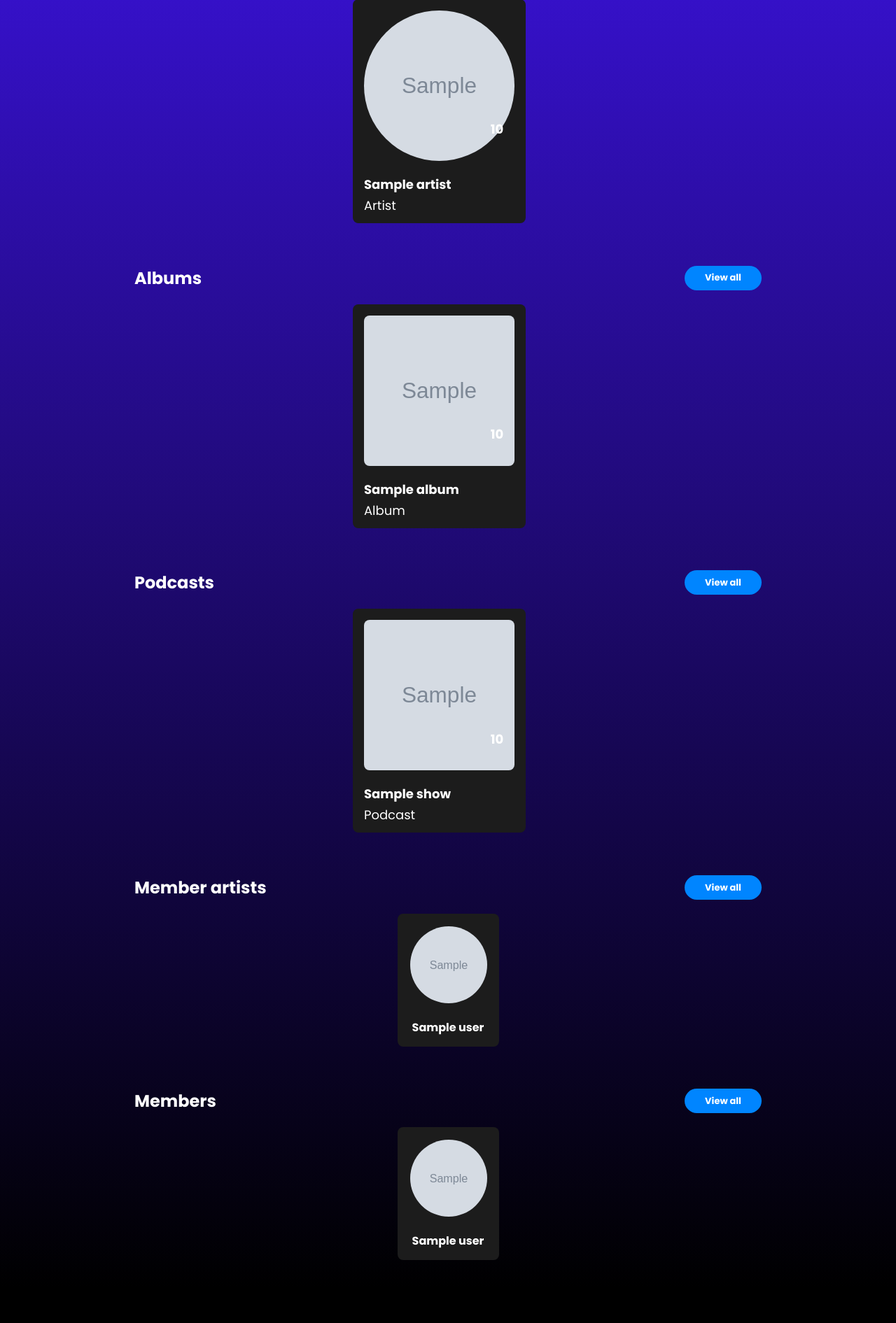
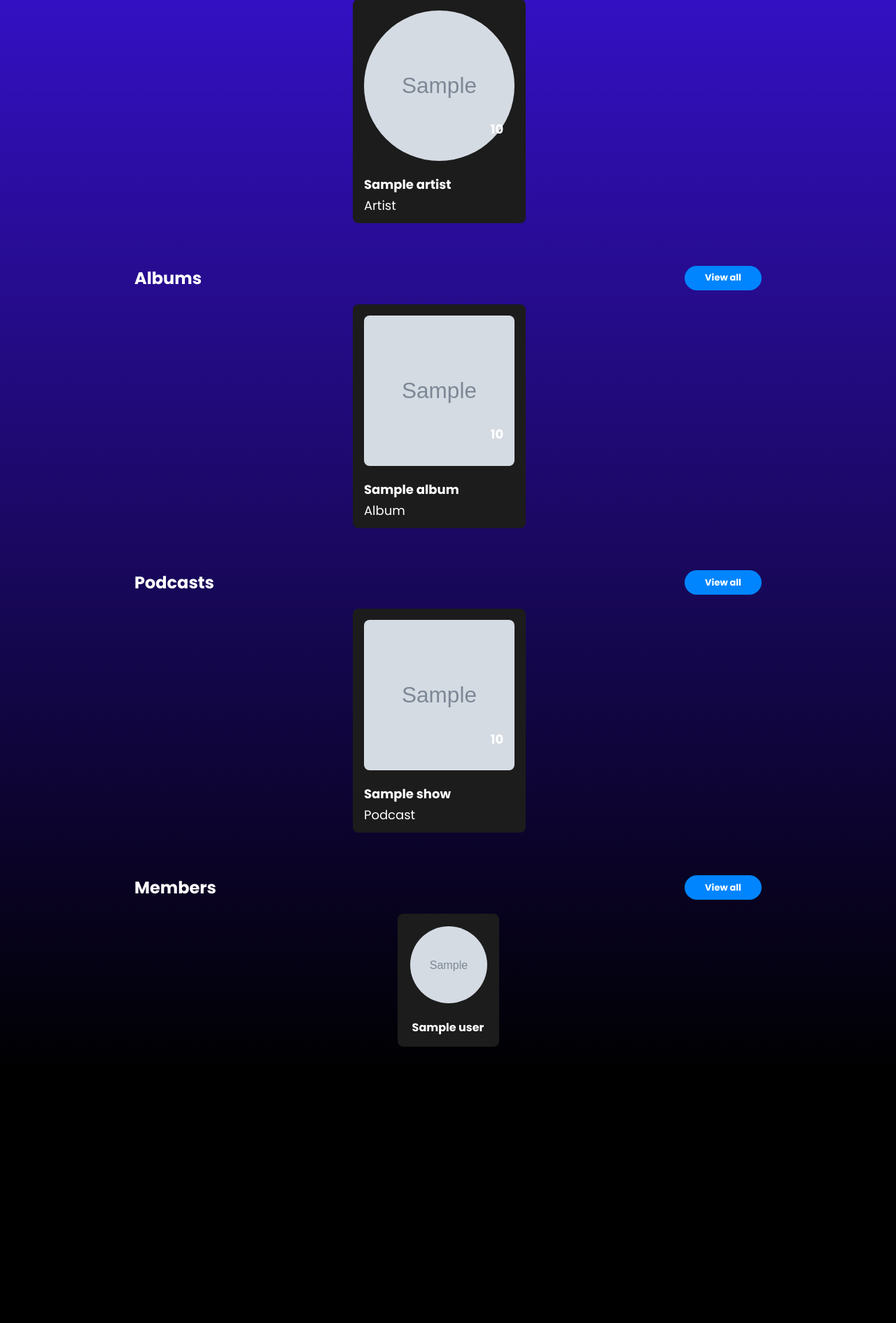
Before and after one commit to micaelaperillo/HexaTuneVault, a Django app: template frontend/templates/searchResult.html in a window 1280 px wide. Shown: the part 271-2162 px from the top of the page at 70% size. After the commit the page ends 1767 px from the top, so only its background shows below. Run offline with Django 5.2, Linux system fonts and the light colour scheme; the template is opened without the code that fills it: most values are stand-ins (such as "Sample title", 1, 10 or a date in 2020); grey boxes marked "Sample" are stand-in pictures.

Commit message:
unused member artistflag

```diff
--- a/frontend/pages/clients/artist_client.py
+++ b/frontend/pages/clients/artist_client.py
@@ -2,10 +2,7 @@ from . import api_client
 
 
 def search(query: str, genre: str = '', request=None) -> list[dict]:
-    """Search artists by name, optionally filtered by ``genre``.
 
-    Returns template-ready dicts (possibly empty).
-    """
     params = {'q': query}
     if genre:
         params['genre'] = genre
@@ -18,13 +15,11 @@ def search(query: str, genre: str = '', request=None) -> list[dict]:
 
 
 def get(name: str, request=None) -> dict | None:
-    """Fetch a single artist by name. Returns a template-ready dict or None."""
     data = api_client.get_json(f'/api/artists/{name}', request=request, default=None)
     return _to_vault(data) if isinstance(data, dict) else None
 
 
 def _to_vault(artist: dict) -> dict:
-    """Map an ArtistResponse to the { id, image, likes, artist } template shape."""
     name = artist.get('name', '')
     return {
         'id': name,                      # artist detail is keyed by name, not an id
--- a/frontend/pages/clients/comment_client.py
+++ b/frontend/pages/clients/comment_client.py
@@ -90,11 +90,10 @@ def _author(author_id, request, cache) -> tuple[str, dict]:
         username = profile.get('user') or author_id
         info = {
             'profileimg': {'url': profile.get('profileimg') or DEFAULT_AVATAR},
-            'isArtist': profile.get('isArtist', False),
         }
     else:
         username = author_id
-        info = {'profileimg': {'url': DEFAULT_AVATAR}, 'isArtist': False}
+        info = {'profileimg': {'url': DEFAULT_AVATAR}}
     cache[author_id] = (username, info)
     return username, info
 
--- a/frontend/pages/clients/review_client.py
+++ b/frontend/pages/clients/review_client.py
@@ -96,7 +96,6 @@ def _as_int(value, default=0) -> int:
 
 
 def _author(author_id, request, cache) -> tuple[str, dict]:
-    """Resolve a review author to (username, {profileimg:{url}, isArtist})."""
     if author_id in cache:
         return cache[author_id]
     profile = user_client.get(author_id, request=request) if author_id else None
@@ -104,11 +103,10 @@ def _author(author_id, request, cache) -> tuple[str, dict]:
         username = profile.get('user') or author_id
         info = {
             'profileimg': {'url': profile.get('profileimg') or DEFAULT_PROFILE_IMAGE},
-            'isArtist': profile.get('isArtist', False),
         }
     else:
         username = author_id or ''
-        info = {'profileimg': {'url': DEFAULT_PROFILE_IMAGE}, 'isArtist': False}
+        info = {'profileimg': {'url': DEFAULT_PROFILE_IMAGE}}
     cache[author_id] = (username, info)
     return username, info
 
--- a/frontend/pages/clients/user_client.py
+++ b/frontend/pages/clients/user_client.py
@@ -112,10 +112,9 @@ def _follow_user(user_id, request, cache) -> dict:
         info = {
             'username': profile.get('user', ''),
             'img': profile.get('profileimg', ''),
-            'is_artist': profile.get('isArtist', False),
         }
     else:
-        info = {'username': user_id or '', 'img': DEFAULT_PROFILE_IMAGE, 'is_artist': False}
+        info = {'username': user_id or '', 'img': DEFAULT_PROFILE_IMAGE}
     cache[user_id] = info
     return info
 
@@ -125,7 +124,6 @@ def _to_member(user: dict) -> dict:
         'id': user.get('id'),
         'user': user.get('username', ''),
         'profileimg': user.get('profilePictureUrl') or DEFAULT_PROFILE_IMAGE,
-        'isArtist': False,  # the user API has no artist flag
     }
 
 
@@ -137,7 +135,6 @@ def _to_profile(user: dict) -> dict:
         'profileimg': user.get('profilePictureUrl') or DEFAULT_PROFILE_IMAGE,
         'bio': user.get('biography', ''),
         'location': user.get('location',''),
-        'isArtist': False,  # not in the user API
         'email': user.get('email', ''),
         'firstName': user.get('firstName', ''),
         'lastName': user.get('lastName', ''),
--- a/frontend/templates/commentBox.html
+++ b/frontend/templates/commentBox.html
@@ -10,9 +10,6 @@
             <div class="comment">
                 <div class="comment-header">
                     <h4 class="comment-title">{{username}}</h4>
-                    {% if is_artist %}
-                        <i class="material-icons" style="color: rgb(0, 128, 255); margin-left: 10px;">verified</i>
-                    {% endif %}
                     <p class="date" style="margin-right: 20px;">{{date}}</p>
                     {% if rating != 0 and with_likes %}
                         <span class="star-rating">
@@ -31,9 +28,6 @@
             <div class="comment">
                 <div class="comment-header">
                     <h4 class="comment-title">@{{username}}</h4>
-                    {% if is_artist %}
-                        <i class="material-icons" style="color: rgb(0, 128, 255); margin-left: 10px;">verified</i>
-                    {% endif %}
                     <p class="date">{{date}}</p>
                 </div>
                 <p class="commentary">{{title}}</p>
--- a/frontend/templates/previewProfile.html
+++ b/frontend/templates/previewProfile.html
@@ -7,9 +7,6 @@
         <img src="{{user_data.profileimg}}" alt="profile" class="profile-image"/>
         <div class="profile-username-grid text-vault-container" style="display: flex; align-items: center;">
                 <label class="profile-username">{{ user_data.user }}</label>
-                {% if user_data.isArtist %}
-                    <i class="material-icons" style="color: rgb(0, 128, 255); margin-left: 10px;">verified</i>
-                {% endif %}
         </div>
     </a>
 </div>
--- a/frontend/templates/searchResult.html
+++ b/frontend/templates/searchResult.html
@@ -70,27 +70,13 @@
             {% endif %}
 
 
-            {% if result.3.members %}
-            <div class="sub-header">
-                <h2  class="sub-title">Member artists</h2>
-                <button class="view-all" onclick="viewAll('members')">View all</button>
-            </div>
-            <div class='gallery-mem'>
-                {% for user_data in result.3.members %}
-                    <div class='gallery2-item'>
-                    {% include 'previewProfile.html' with user_data=user_data %}
-                    </div>
-                {% endfor %}
-            </div>
-            {% endif %}
-
             <div class="sub-header">
                 <h2  class="sub-title">Members</h2>
                 <button class="view-all" onclick="viewAll('members')">View all</button>
             </div>
-            {% if result.4.members %}
+            {% if result.3.members %}
             <div class='gallery-mem'>
-                {% for user_data in result.4.members %}
+                {% for user_data in result.3.members %}
                     <div class='gallery2-item'>
                     {% include 'previewProfile.html' with user_data=user_data %}
                     </div>
--- a/frontend/templates/vault.html
+++ b/frontend/templates/vault.html
@@ -114,7 +114,7 @@
                     {% for a_post in posts %}
                         <hr>
                         {% with post=a_post.post %}
-                        {% include 'commentBox.html' with username="@"|add:post.user date=post.date title=post.title type=vault.type id=post.vault_id post_id=post.id rating=post.rating img=a_post.user.profileimg.url likes=a_post.likes is_liked=a_post.is_liked is_post=is_post path=path with_likes="true" is_artist=a_post.user.isArtist %}
+                        {% include 'commentBox.html' with username="@"|add:post.user date=post.date title=post.title type=vault.type id=post.vault_id post_id=post.id rating=post.rating img=a_post.user.profileimg.url likes=a_post.likes is_liked=a_post.is_liked is_post=is_post path=path with_likes="true" %}
                         <a href="{% url 'post' vtype=vault.type id=post.vault_id post_id=post.id %}" style="text-decoration: none;">
                             <div class="replies-button-box">
                                 <button class="replies-button">
```
Also changed, not shown: frontend/pages/views.py (+2 -6 lines), frontend/templates/createAccount.html (+0 -25 lines), frontend/templates/post.html (+2 -5 lines), frontend/templates/profile.html (+0 -10 lines).
